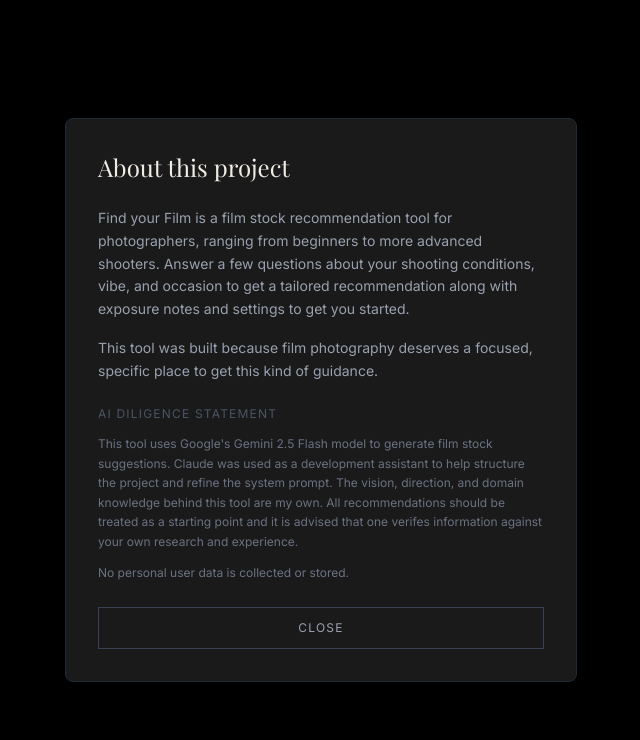
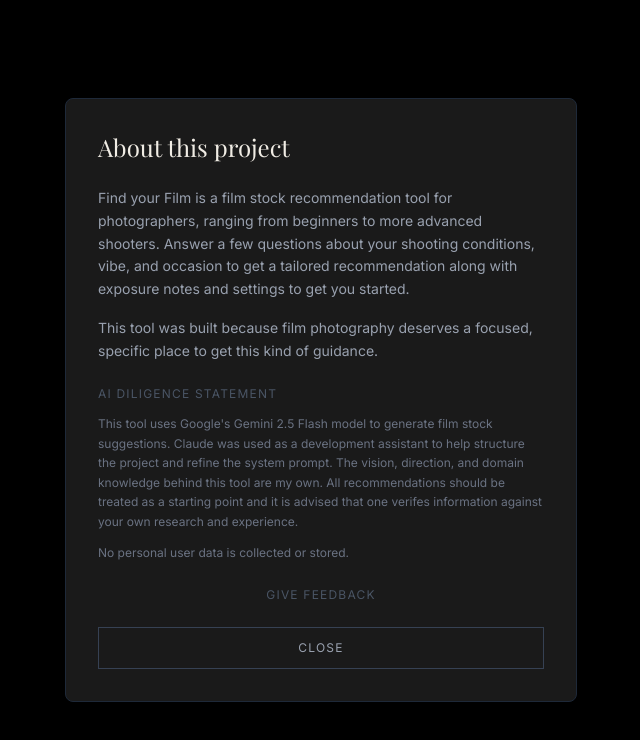
Before and after one commit to marlopez24/Film-Advisor, a React (Vite) app: page / in a window 1280 px wide. Both pictures are taken after a click on the button "ABOUT". Shown: the top 740 px of the page, without its empty margins (319-959 px from the left). Built offline with nearby package versions, Linux system fonts and the light colour scheme; a web font is replaced by a local one.

Commit message:
add feedback form links

```diff
--- a/src/App.jsx
+++ b/src/App.jsx
@@ -202,6 +202,15 @@ function App() {
                 <p className="text-gray-500 text-xs leading-relaxed mb-6">
                   No personal user data is collected or stored.
                 </p>
+                <a
+                  href="https://tally.so/r/rjQPjM"
+                  target="_blank"
+                  rel="noopener noreferrer"
+                  className="block text-center text-xs text-gray-600 tracking-widest uppercase hover:text-gray-400 transition-all duration-300 mb-6"
+                >
+                  Give feedback
+                </a>
+
                 <button
                   onClick={() => setShowAbout(false)}
                   className="border border-gray-700 text-gray-400 text-xs tracking-widest uppercase px-6 py-3 hover:border-gray-400 hover:text-white transition-all duration-300 w-full"
@@ -389,6 +398,14 @@ function App() {
               )}
             </div>
           ))}
+          <a
+            href="https://tally.so/r/rjQPjM"
+            target="_blank"
+            rel="noopener noreferrer"
+            className="block text-center text-xs text-gray-600 tracking-widest uppercase hover:text-gray-400 transition-all duration-300 mb-6"
+          >
+            Give feedback
+          </a>
 
           <button
             onClick={() => {
```
